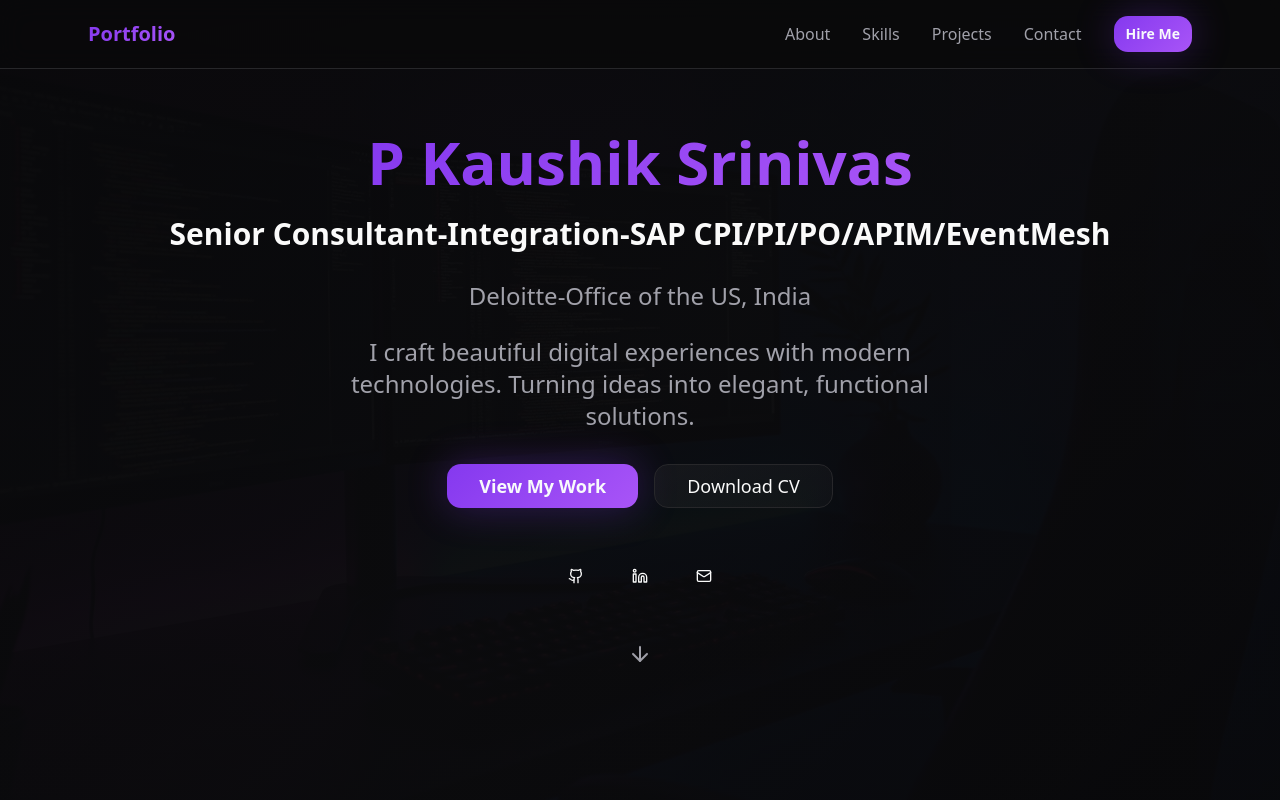
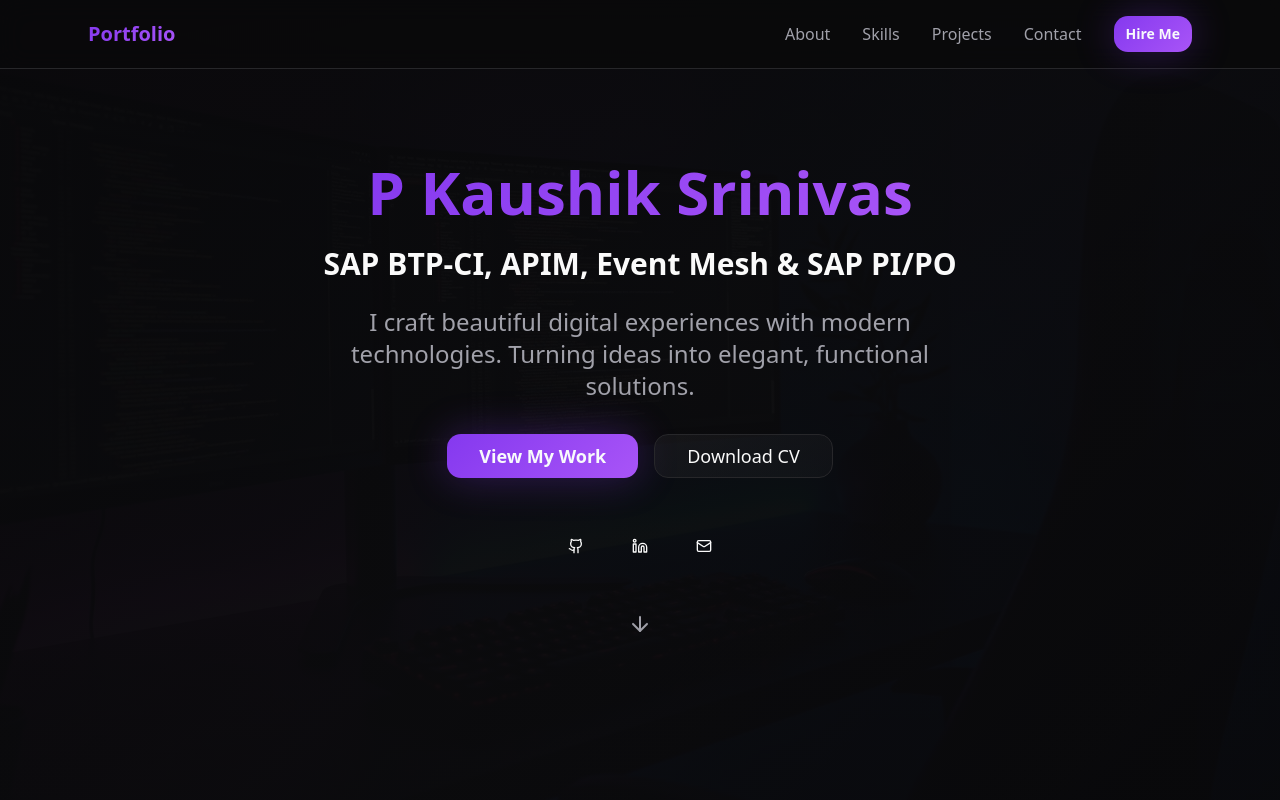
Before and after one commit to pksrinivas/pksrinivas-portfolio, a React (Vite) app: page / in a window 1280 px wide. Shown: the top 800 px of the page. Built offline with nearby package versions, Linux system fonts and the light colour scheme.

Commit message:
Update Hero Section Title
Replace "Senior Consultant-Integration-SAP CPI/PI/PO/APIM/EventMesh | Deloitte-Office of the US, India" with "SAP BTP-CI, APIM, Event Mesh & SAP PI/PO" in the Hero section.

```diff
--- a/src/components/Hero.tsx
+++ b/src/components/Hero.tsx
@@ -24,11 +24,7 @@ const Hero = () => {
               </span>
               <br />
               <span className="text-foreground text-2xl md:text-3xl">
-                Senior Consultant-Integration-SAP CPI/PI/PO/APIM/EventMesh
-              </span>
-              <br />
-              <span className="text-muted-foreground text-xl md:text-2xl font-normal">
-                Deloitte-Office of the US, India
+                SAP BTP-CI, APIM, Event Mesh & SAP PI/PO
               </span>
             </h1>
             <p className="text-xl md:text-2xl text-muted-foreground max-w-2xl mx-auto leading-relaxed">
```
